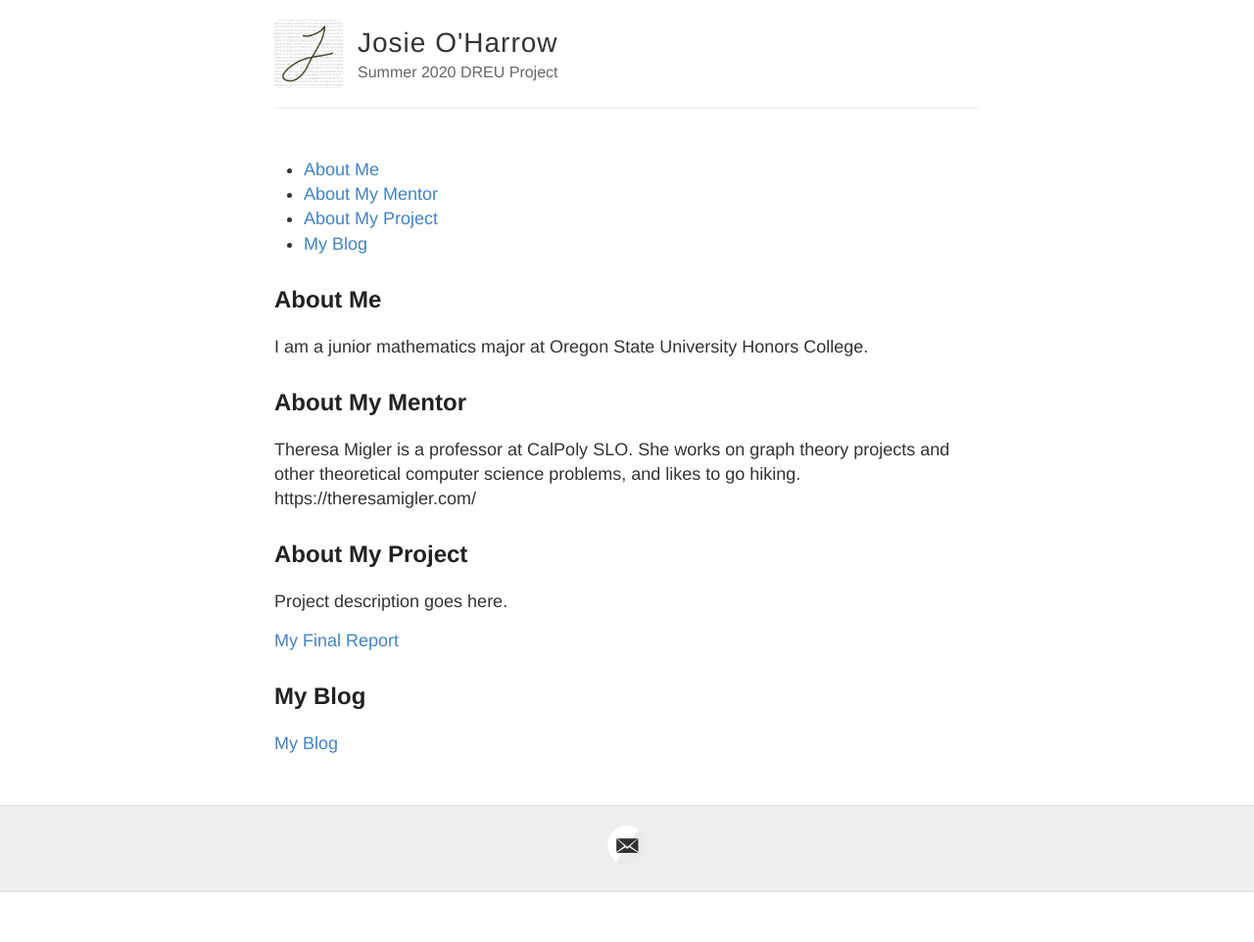
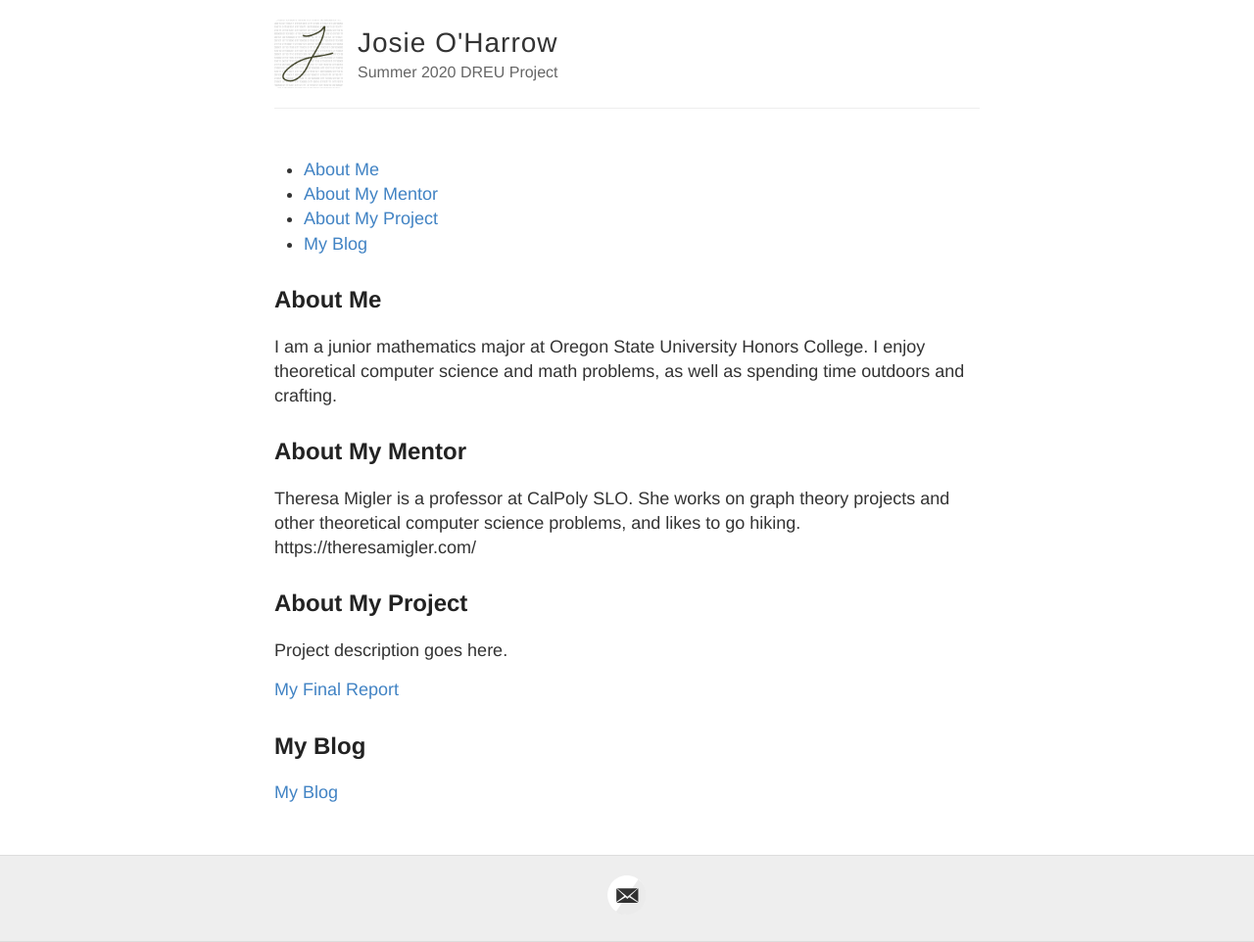
Before and after one commit to josieoharrow/josieoharrow.github.io, a Jekyll site: the page built from index.md, in a window 1280 px wide. Shown: the whole page at 98% size. Built offline with Jekyll 4.4.1, drawn with Linux system fonts in a browser that asks for light colours; before the commit the page ends 911 px from its top, so only the background shows below that.

Commit message:
Update index.md

```diff
--- a/index.md
+++ b/index.md
@@ -7,7 +7,7 @@ title: Summer 2020 DREU Project Site
 {:toc}
 
 ## About Me
-I am a junior mathematics major at Oregon State University Honors College.
+I am a junior mathematics major at Oregon State University Honors College. I enjoy theoretical computer science and math problems, as well as spending time outdoors and crafting.
 
 ## About My Mentor
 
```
